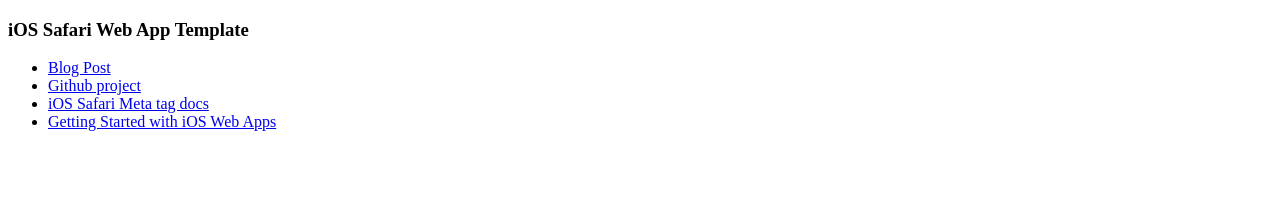
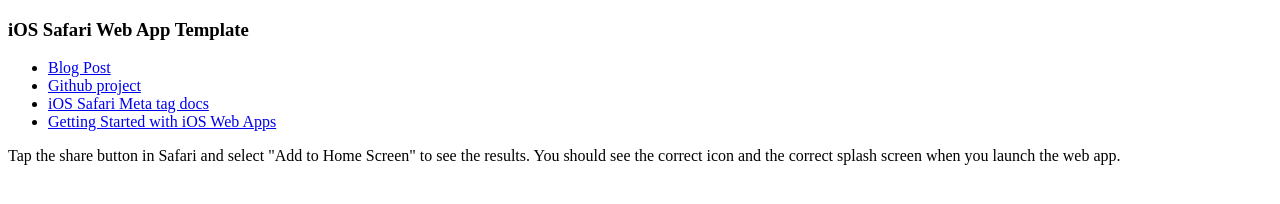
Before and after one commit to gregsramblings/iOSWebAppTemplates, a plain HTML site: page webapp1-plain/index.html in a window 1280 px wide. Drawn offline with Linux system fonts and the light colour scheme.

Commit message:
Added more instructions

```diff
--- a/webapp1-plain/index.html
+++ b/webapp1-plain/index.html
@@ -48,5 +48,6 @@
 	<li><a target="_blank" href="http://developer.apple.com/library/safari/#documentation/appleapplications/reference/SafariHTMLRef/Articles/MetaTags.html">iOS Safari Meta tag docs</a></li>
 	<li><a target="_blank" href="http://developer.apple.com/library/safari/#referencelibrary/GettingStarted/GS_iPhoneWebApp/_index.html">Getting Started with iOS Web Apps</a></li>
 </ul>
+Tap the share button in Safari and select "Add to Home Screen" to see the results.  You should see the correct icon and the correct splash screen when you launch the web app.
 </body>
 </html>
```
